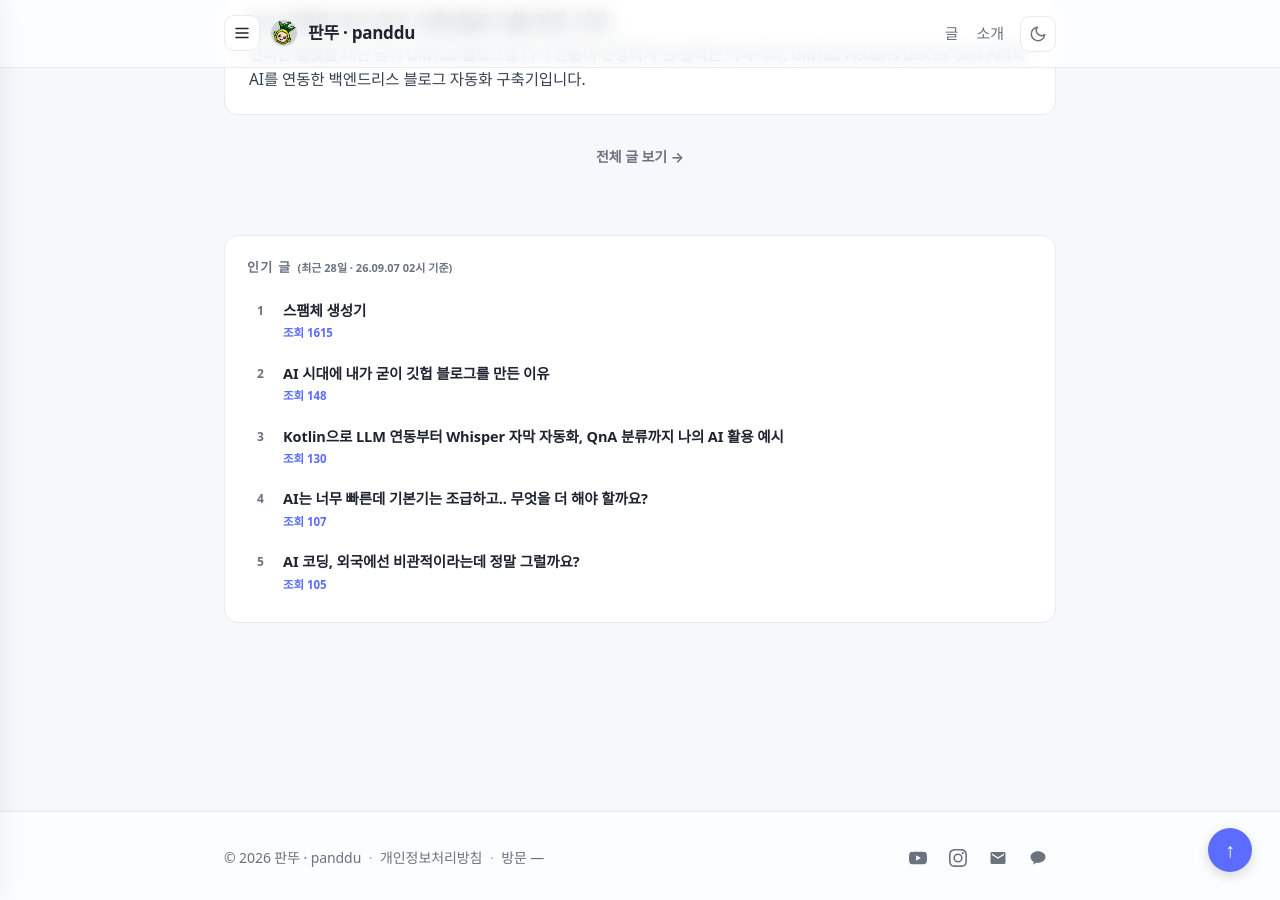
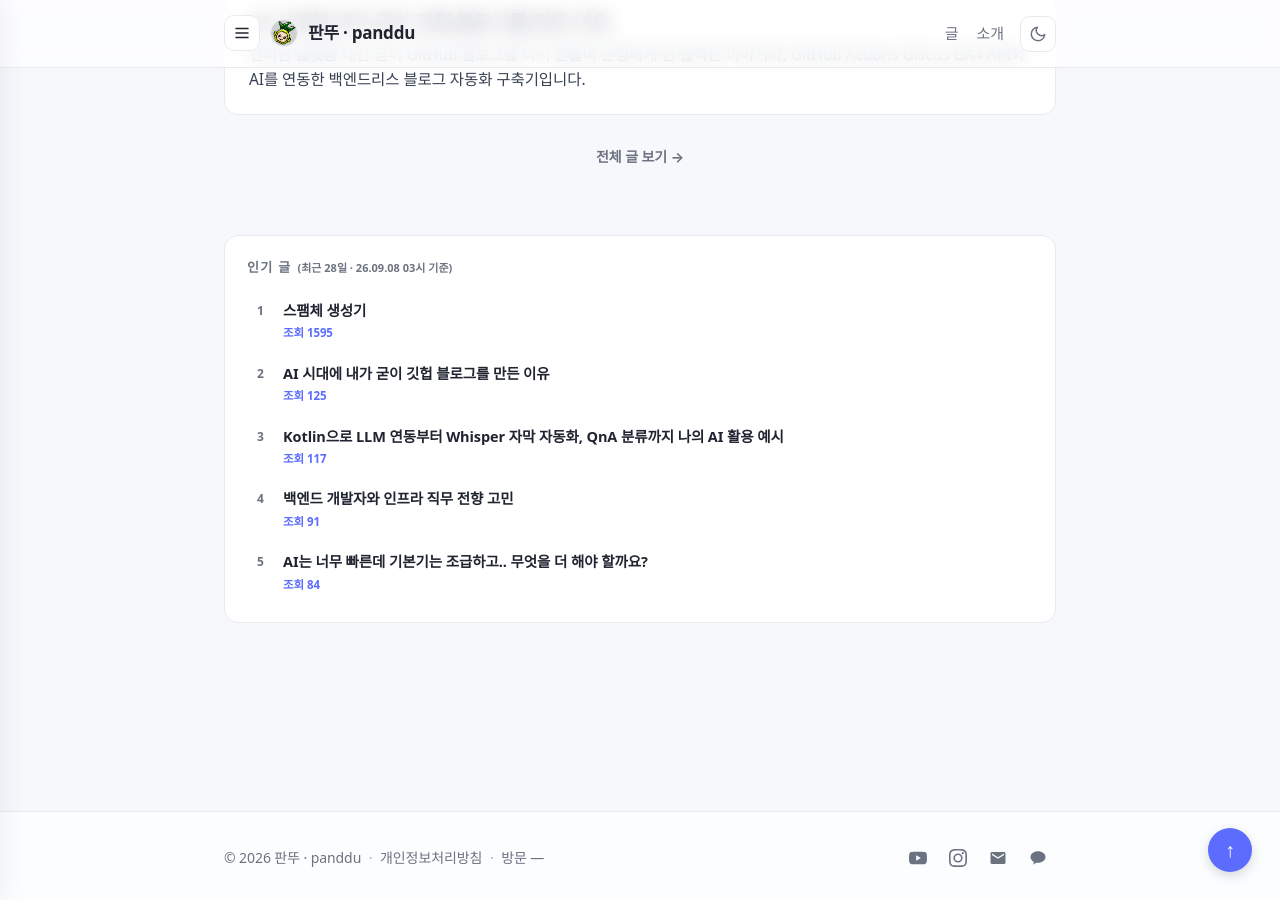
Before and after one commit to panddu/panddu.github.io, a Jekyll site: the page built from index.html, in a window 1280 px wide and 900 px high, scrolled down 1992 px. Built offline with Jekyll 4.4.1, drawn with Linux system fonts in a browser that asks for light colours; some web fonts are replaced.

Commit message:
chore: update popular posts

```diff
--- a/_data/popular_posts.json
+++ b/_data/popular_posts.json
@@ -1,31 +1,31 @@
 {
-  "generated_at": "2026-09-07T02:30:27+09:00",
+  "generated_at": "2026-09-08T03:59:36+09:00",
   "period_days": 28,
   "posts": [
     {
       "title": "스팸체 생성기",
       "url": "/posts/2019/04/spammaker/",
-      "views": 1615
+      "views": 1595
     },
     {
       "title": "AI 시대에 내가 굳이 깃헙 블로그를 만든 이유",
       "url": "/posts/2026/08/why-i-made-github-blog/",
-      "views": 148
+      "views": 125
     },
     {
       "title": "Kotlin으로 LLM 연동부터 Whisper 자막 자동화, QnA 분류까지 나의 AI 활용 예시",
       "url": "/posts/2026/08/panddu-ai-workflow/",
-      "views": 130
+      "views": 117
+    },
+    {
+      "title": "백엔드 개발자와 인프라 직무 전향 고민",
+      "url": "/posts/2026/08/backend-and-infra-counsel/",
+      "views": 91
     },
     {
       "title": "AI는 너무 빠른데 기본기는 조급하고.. 무엇을 더 해야 할까요?",
       "url": "/posts/2026/08/ai-and-basic-skills/",
-      "views": 107
-    },
-    {
-      "title": "AI 코딩, 외국에선 비관적이라는데 정말 그럴까요?",
-      "url": "/posts/2026/08/ai-coding-sentiment/",
-      "views": 105
+      "views": 84
     }
   ]
 }
```
